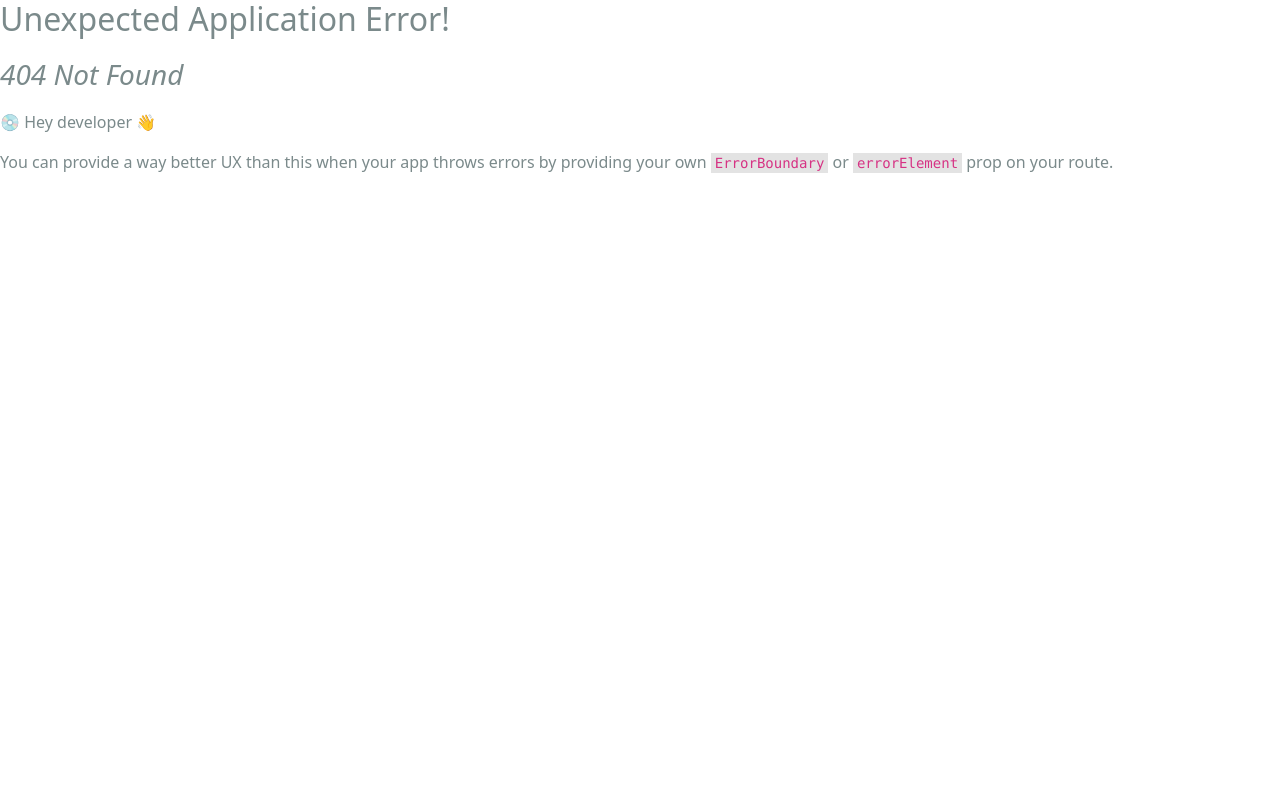
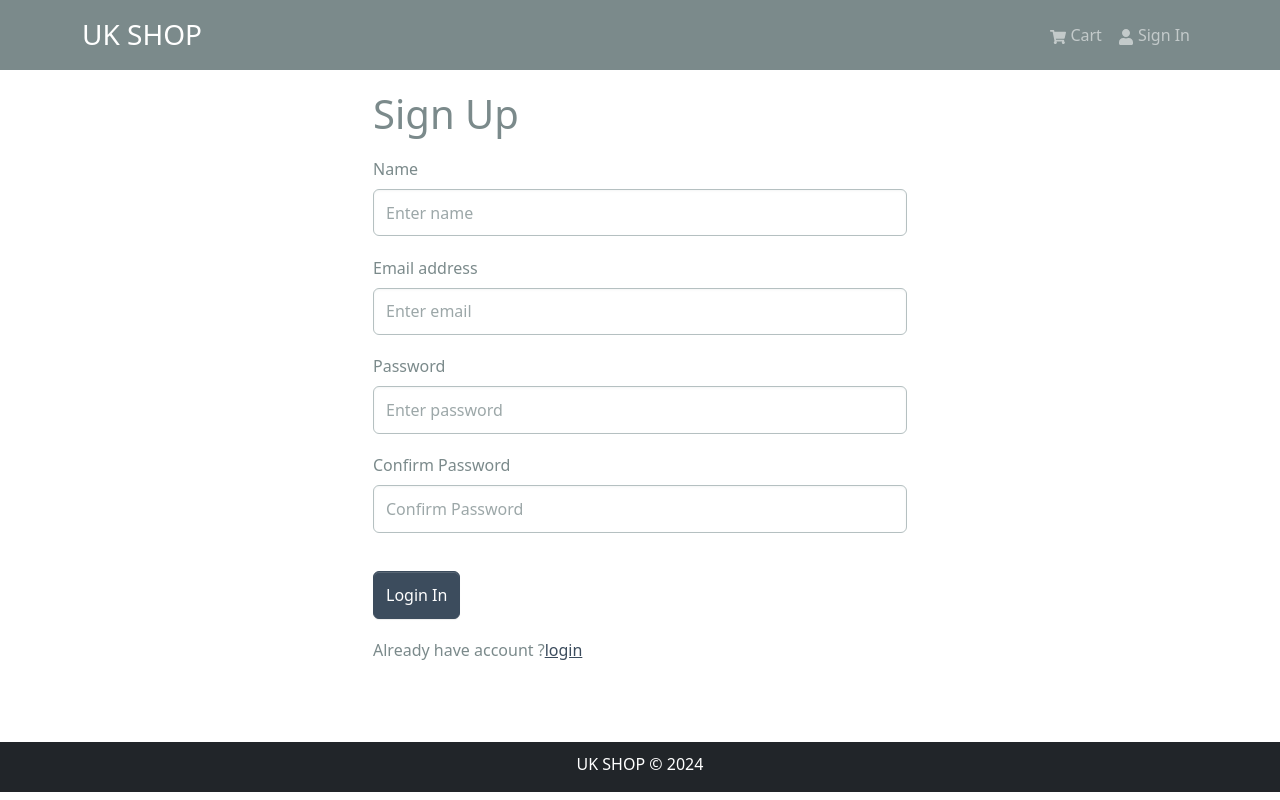
Before and after one commit to UzairKhan313/mern-uk-shop, a React (Create React App) app in the folder frontend/: page /register in a window 1280 px wide. Before the commit this address had no page. Built offline with nearby package versions, Linux system fonts and the light colour scheme.

Commit message:
Frontend authentication is done

```diff
--- a/frontend/package.json
+++ b/frontend/package.json
@@ -18,6 +18,7 @@
     "react-router-bootstrap": "^0.26.2",
     "react-router-dom": "^6.22.3",
     "react-scripts": "5.0.1",
+    "react-toastify": "^10.0.5",
     "web-vitals": "^2.1.4"
   },
   "scripts": {
--- a/frontend/src/App.js
+++ b/frontend/src/App.js
@@ -1,6 +1,8 @@
 import React from 'react'
 import { Container } from 'react-bootstrap'
 import { Outlet } from 'react-router-dom'
+import { ToastContainer } from 'react-toastify'
+import 'react-toastify/dist/ReactToastify.css'
 
 import Header from './components/Header'
 import Footer from './components/Footer'
@@ -15,6 +17,7 @@
         </Container>
       </main>
       <Footer />
+      <ToastContainer position="top-center" />
     </>
   )
 }
--- /dev/null
+++ b/frontend/src/components/FormContainer.js
@@ -0,0 +1,16 @@
+import React from 'react'
+import { Container, Row, Col } from 'react-bootstrap'
+
+const FormContainer = ({ children }) => {
+  return (
+    <Container>
+      <Row className="justify-content-md-center">
+        <Col xs={12} md={6}>
+          {children}
+        </Col>
+      </Row>
+    </Container>
+  )
+}
+
+export default FormContainer
--- a/frontend/src/components/Header.js
+++ b/frontend/src/components/Header.js
@@ -1,14 +1,37 @@
 import React from 'react'
 import { LinkContainer } from 'react-router-bootstrap'
-import { Navbar, Nav, Container, Badge } from 'react-bootstrap'
+import { Navbar, Nav, Container, Badge, NavDropdown } from 'react-bootstrap'
 import { FaShoppingCart, FaUser } from 'react-icons/fa'
-import { useSelector } from 'react-redux'
+import { useSelector, useDispatch } from 'react-redux'
+import { useNavigate } from 'react-router-dom'
+import { toast } from 'react-toastify'
+
+import { useLogoutMutation } from '../slices/userApiSlice'
+import { logout } from '../slices/authSllice'
 
 const Header = () => {
+  const dispatch = useDispatch()
+  const navigate = useNavigate()
+
   // use Selectio take a funtion and we destruct any thing from that function
   // cart is comming from our store that we define it in there.
   const { cartItems } = useSelector((state) => state.cart)
-  console.log(cartItems)
+
+  const [logoutApiCall] = useLogoutMutation()
+
+  // Getting User info from the state
+  const { userInfo } = useSelector((state) => state.auth)
+
+  const logoutHandler = async () => {
+    try {
+      await logoutApiCall().unwrap()
+      dispatch(logout())
+      navigate('/login')
+    } catch (error) {
+      toast.error(error?.data?.message || error.error)
+    }
+  }
+
   return (
     <header>
       <Navbar bg="dark" variant="dark" expand="md" collapseOnSelect>
@@ -32,12 +55,23 @@
                   )}
                 </Nav.Link>
               </LinkContainer>
+              {userInfo ? (
+                <NavDropdown title={userInfo.name} id="username">
+                  <LinkContainer to="profile">
+                    <NavDropdown.Item>Profile</NavDropdown.Item>
+                  </LinkContainer>
+                  <NavDropdown.Item onClick={logoutHandler}>
+                    logout
+                  </NavDropdown.Item>
+                </NavDropdown>
+              ) : (
                 <LinkContainer to="/login">
                   <Nav.Link>
                     <FaUser />
                     <span style={{ marginLeft: '4px' }}>Sign In</span>
                   </Nav.Link>
                 </LinkContainer>
+              )}
             </Nav>
           </Navbar.Collapse>
         </Container>
--- a/frontend/src/constants.js
+++ b/frontend/src/constants.js
@@ -3,6 +3,6 @@
 
 export const BASE_URL = ''
 export const PRODUCTS_URL = '/api/v1/products'
-export const USERS = '/api/v1/users'
+export const USERS_URL = '/api/v1/users'
 export const ORDERS_URL = '/api/v1/orders'
 export const PAYPAL_URL = '/api/v1/config/paypal'
--- a/frontend/src/index.js
+++ b/frontend/src/index.js
@@ -21,6 +21,8 @@
 import Home from './pages/Home'
 import ProductDetail from './pages/ProductDetails'
 import Cart from './pages/Cart.js'
+import Login from './pages/Login.js'
+import Signup from './pages/Signup.js'
 
 const router = createBrowserRouter(
   createRoutesFromElements(
@@ -28,6 +30,8 @@
       <Route path="/" index={true} element={<Home />} />
       <Route path="/product/:id" element={<ProductDetail />} />
       <Route path="/cart" element={<Cart />} />
+      <Route path="/login" element={<Login />} />
+      <Route path="/register" element={<Signup />} />
     </Route>
   )
 )
--- /dev/null
+++ b/frontend/src/pages/Login.js
@@ -0,0 +1,91 @@
+import React, { useEffect, useState } from 'react'
+import { Link, useNavigate, useLocation } from 'react-router-dom'
+import { Form, Row, Col, Button } from 'react-bootstrap'
+import { useSelector, useDispatch } from 'react-redux'
+import { toast } from 'react-toastify'
+
+import FormContainer from '../components/FormContainer'
+import Loader from '../components/Loader'
+import { useLoginMutation } from '../slices/userApiSlice'
+import { setCredientials } from '../slices/authSllice'
+
+const Login = () => {
+  const [email, setEmail] = useState('')
+  const [password, setPassword] = useState('')
+
+  const dispatch = useDispatch()
+  const navigate = useNavigate()
+
+  const [login, { isLoading }] = useLoginMutation()
+
+  const { userInfo } = useSelector((state) => state.auth)
+
+  // looking in the url for redirect if the user is login the it proceed to checkout other user redirect to login page.
+  const { search } = useLocation()
+  const sp = new URLSearchParams(search)
+  const redirect = sp.get('redirect') || '/'
+
+  useEffect(() => {
+    if (userInfo) {
+      navigate(redirect)
+    }
+  }, [userInfo, redirect, navigate])
+
+  const submitHandler = async (e) => {
+    e.preventDefault()
+    try {
+      // making login request.
+      const response = await login({ email, password }).unwrap()
+      // storing the user info in local storage through the setCredientials slice
+      dispatch(setCredientials({ ...response }))
+      navigate(redirect)
+    } catch (error) {
+      toast.error(error?.data?.message || error.error)
+    }
+  }
+
+  return (
+    <FormContainer>
+      <h1>Log In</h1>
+      <Form onSubmit={submitHandler}>
+        <Form.Group controlId="email" className="my-3">
+          <Form.Label>Email address</Form.Label>
+          <Form.Control
+            type="email"
+            placeholder="Enter email"
+            value={email}
+            onChange={(e) => setEmail(e.target.value)}
+          />
+        </Form.Group>
+        <Form.Group controlId="password" className="my-3">
+          <Form.Label>Password</Form.Label>
+          <Form.Control
+            type="password"
+            placeholder="Enter password"
+            value={password}
+            onChange={(e) => setPassword(e.target.value)}
+          />
+        </Form.Group>
+        <Button
+          type="submit"
+          variant="primary"
+          className="my-3"
+          disabled={isLoading}
+        >
+          Login In
+        </Button>
+        {isLoading && <Loader />}
+      </Form>
+      <Row>
+        <Col>
+          Don't have account ?{' '}
+          <Link to={redirect ? `/register?redirect=${redirect}` : '/register'}>
+            Register
+          </Link>
+        </Col>
+      </Row>
+    </FormContainer>
+  )
+}
+
+export default Login
--- /dev/null
+++ b/frontend/src/pages/Signup.js
@@ -0,0 +1,116 @@
+import React, { useEffect, useState } from 'react'
+import { Link, useNavigate, useLocation } from 'react-router-dom'
+import { Form, Row, Col, Button } from 'react-bootstrap'
+import { useSelector, useDispatch } from 'react-redux'
+import { toast } from 'react-toastify'
+
+import FormContainer from '../components/FormContainer'
+import Loader from '../components/Loader'
+import { useRegistereMutation } from '../slices/userApiSlice'
+import { setCredientials } from '../slices/authSllice'
+
+const Signup = () => {
+  const [name, setName] = useState('')
+  const [email, setEmail] = useState('')
+  const [password, setPassword] = useState('')
+  const [confirmPassword, setConfirmPassword] = useState('')
+
+  const dispatch = useDispatch()
+  const navigate = useNavigate()
+
+  const [registere, { isLoading }] = useRegistereMutation()
+
+  const { userInfo } = useSelector((state) => state.auth)
+
+  // looking in the url for redirect if the user is login the it proceed to checkout other user redirect to login page.
+  const { search } = useLocation()
+  const sp = new URLSearchParams(search)
+  const redirect = sp.get('redirect') || '/'
+
+  useEffect(() => {
+    if (userInfo) {
+      navigate(redirect)
+    }
+  }, [userInfo, redirect, navigate])
+
+  const submitHandler = async (e) => {
+    e.preventDefault()
+    if (confirmPassword !== password) {
+      toast.error('Password do not matched')
+    } else {
+      try {
+        // making login request.
+        const response = await registere({ name, email, password }).unwrap()
+        // storing the user info in local storage through the setCredientials slice
+        dispatch(setCredientials({ ...response }))
+        navigate(redirect)
+        toast.success('Login successfully')
+      } catch (error) {
+        toast.error(error?.data?.message || error.error)
+      }
+    }
+  }
+
+  return (
+    <FormContainer>
+      <h1>Sign Up</h1>
+      <Form onSubmit={submitHandler}>
+        <Form.Group controlId="name" className="my-3">
+          <Form.Label>Name</Form.Label>
+          <Form.Control
+            type="name"
+            placeholder="Enter name"
+            value={name}
+            onChange={(e) => setName(e.target.value)}
+          />
+        </Form.Group>
+        <Form.Group controlId="email" className="my-3">
+          <Form.Label>Email address</Form.Label>
+          <Form.Control
+            type="email"
+            placeholder="Enter email"
+            value={email}
+            onChange={(e) => setEmail(e.target.value)}
+          />
+        </Form.Group>
+        <Form.Group controlId="password" className="my-3">
+          <Form.Label>Password</Form.Label>
+          <Form.Control
+            type="password"
+            placeholder="Enter password"
+            value={password}
+            onChange={(e) => setPassword(e.target.value)}
+          />
+        </Form.Group>
+        <Form.Group controlId="confirmpassword" className="my-3">
+          <Form.Label>Confirm Password</Form.Label>
+          <Form.Control
+            type="password"
+            placeholder="Confirm Password"
+            value={confirmPassword}
+            onChange={(e) => setConfirmPassword(e.target.value)}
+          />
+        </Form.Group>
+        <Button
+          type="submit"
+          variant="primary"
+          className="my-3"
+          disabled={isLoading}
+        >
+          Login In
+        </Button>
+        {isLoading && <Loader />}
+      </Form>
+      <Row>
+        <Col>
+          Already have account ?
+          <Link to={redirect ? `/login?redirect=${redirect}` : '/login'}>
+            login
+          </Link>
+        </Col>
+      </Row>
+    </FormContainer>
+  )
+}
+
+export default Signup
--- /dev/null
+++ b/frontend/src/slices/authSllice.js
@@ -0,0 +1,25 @@
+import { createSlice } from '@reduxjs/toolkit'
+
+const initialState = {
+  userInfo: localStorage.getItem('userInfo')
+    ? JSON.parse(localStorage.getItem('userInfo'))
+    : null,
+}
+
+const authSlice = createSlice({
+  name: 'auth',
+  initialState: initialState,
+  reducers: {
+    setCredientials: (state, action) => {
+      state.userInfo = action.payload
+      localStorage.setItem('userInfo', JSON.stringify(state.userInfo))
+    },
+    logout: (state) => {
+      state.userInfo = null
+      localStorage.removeItem('userInfo')
+    },
+  },
+})
+
+export const { setCredientials, logout } = authSlice.actions
+export default authSlice.reducer
--- /dev/null
+++ b/frontend/src/slices/userApiSlice.js
@@ -0,0 +1,24 @@
+import { USERS_URL } from '../constants'
+import { apiSlice } from './apiSlice'
+
+export const usersApiSlice = apiSlice.injectEndpoints({
+  endpoints: (builder) => ({
+    login: builder.mutation({
+      query: (data) => ({
+        url: `${USERS_URL}/login`,
+        method: 'POST',
+        body: data,
+      }),
+    }),
+    registere: builder.mutation({
+      query: (data) => ({ url: `${USERS_URL}/`, method: 'POST', body: data }),
+    }),
+    logout: builder.mutation({
+      query: () => ({ url: `${USERS_URL}/logout`, method: 'POST' }),
+    }),
+  }),
+})
+
+// The convention is to use preffix word "use" and postfix write a "query" if it is query or write mutation it is mutation.
+export const { useLoginMutation, useLogoutMutation, useRegistereMutation } =
+  usersApiSlice
--- a/frontend/src/store.js
+++ b/frontend/src/store.js
@@ -2,11 +2,13 @@
 
 import { apiSlice } from './slices/apiSlice'
 import cartSliceReducer from './slices/cartSlice'
+import authSlliceReducer from './slices/authSllice'
 
 const store = configureStore({
   reducer: {
     [apiSlice.reducerPath]: apiSlice.reducer,
     cart: cartSliceReducer,
+    auth: authSlliceReducer,
   },
   middleware: (getDefaultMiddleware) =>
     getDefaultMiddleware().concat(apiSlice.middleware),
```
Also changed, not shown: 1 other file (tests, documents, lock files or other folders). Lines whose indentation alone changed are shown as unchanged.
